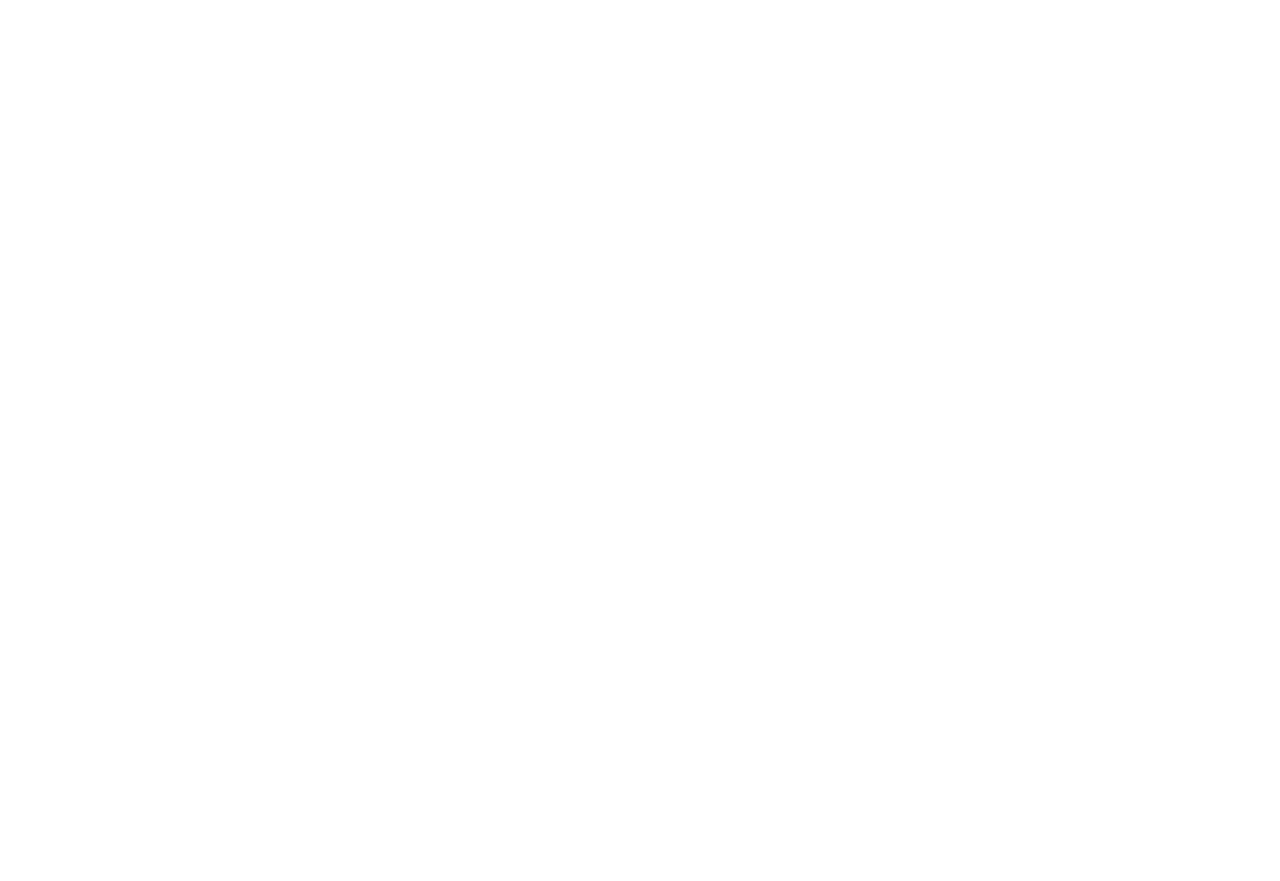
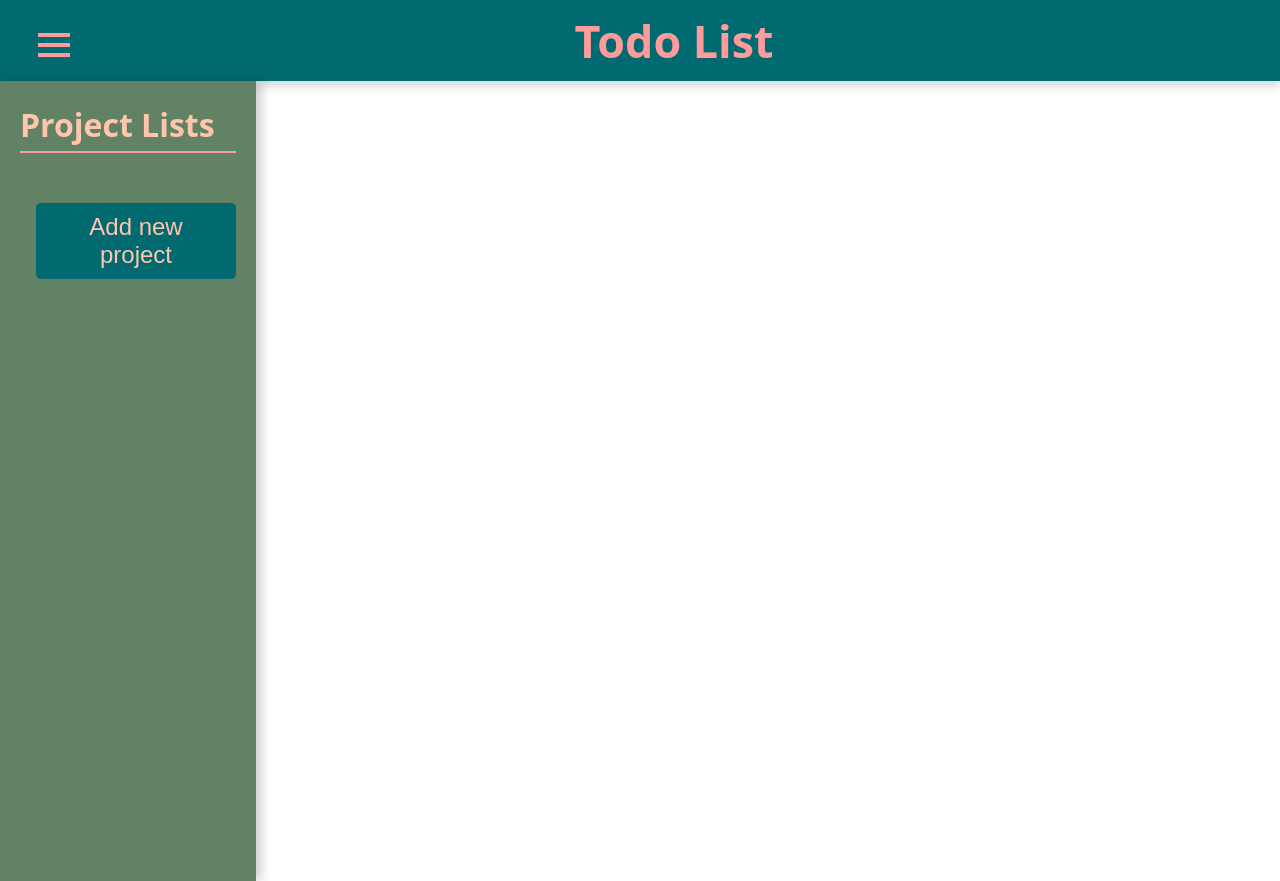
Before and after one commit to chowcli/odin-todo-list, a website built with webpack: page src/index.html in a window 1280 px wide. Before the commit the page ends 800 px from the top, so only its background shows below. Built offline with nearby package versions, Linux system fonts and the light colour scheme.

Commit message:
Add styling to the page and create page frame

```diff
--- a/src/index.html
+++ b/src/index.html
@@ -5,10 +5,34 @@
     <meta http-equiv="X-UA-Compatible" content="IE=edge" />
     <meta name="viewport" content="width=device-width, initial-scale=1.0" />
     <title><%= htmlWebpackPlugin.options.title %></title>
+    <link href="https://unpkg.com/boxicons@2.1.4/css/boxicons.min.css" rel="stylesheet" />
   </head>
   <body>
     <header>
+      <div class="logo">
+        <i class="bx bx-menu"></i>
+      </div>
+      <h1>Todo List</h1>
+    </header>
+    <main>
+      <div class="site-bar">
+        <h2>Project Lists</h2>
 
-    </header>
+        <div class="project-container"></div>
+
+        <button class="add-new-project">Add new project</button>
+
+        <div class="add-project-popup" hidden>
+          <input type="text" />
+
+          <div class="btn-group">
+            <button class="add-project">Add</button>
+            <button class="cancel">Cancel</button>
+          </div>
+        </div>
+      </div>
+
+      <div class="main-content"></div>
+    </main>
   </body>
 </html>
--- a/src/index.js
+++ b/src/index.js
@@ -0,0 +1,4 @@
+import "./styles/main.css";
+import "./styles/header.css";
+import "./styles/site-bar.css";
+import "./styles/content.css";
--- /dev/null
+++ b/src/styles/content.css
@@ -0,0 +1,4 @@
+.main-content {
+  background-color: var(--sage-3);
+  color: var(--yellow);
+}
--- /dev/null
+++ b/src/styles/header.css
@@ -0,0 +1,21 @@
+header {
+  background-color: var(--green);
+  color: var(--peach);
+  box-shadow: var(--box-shadow);
+
+  display: float;
+  text-align: center;
+  padding: 10px;
+}
+
+h1 {
+  font-size: 2.8rem;
+}
+
+.logo {
+  font-size: 3rem;
+  float: left;
+  margin-left: 20px;
+  margin-top: 5px;
+  cursor: pointer;
+}
--- /dev/null
+++ b/src/styles/main.css
@@ -0,0 +1,47 @@
+html {
+  box-sizing: border-box;
+}
+*,
+*:before,
+*:after {
+  box-sizing: inherit;
+  margin: 0px;
+  padding: 0px;
+}
+
+:root {
+  --font-family: system-ui, -apple-system, BlinkMacSystemFont, "Segoe UI", Roboto, Oxygen, Ubuntu, Cantarell,
+    "Open Sans", "Helvetica Neue", sans-serif;
+  --peach: rgb(255, 155, 155);
+  --peach-2: rgb(255, 198, 172);
+  --yellow: rgb(255, 246, 220);
+  --green: rgb(1, 106, 112);
+  --sage-dark: rgb(97, 130, 100);
+  --sage-light: rgb(200, 228, 178);
+  --sage-3: rgb(196, 193, 164);
+  --box-shadow: 0px 5px 10px rgb(214, 214, 214);
+}
+
+body {
+  font-family: var(--font-family);
+}
+
+/* width */
+::-webkit-scrollbar {
+  width: 10px;
+}
+
+/* Handle */
+::-webkit-scrollbar-thumb {
+  background: var(--peach-2);
+}
+
+/* Handle on hover */
+::-webkit-scrollbar-thumb:hover {
+  background: var(--peach);
+}
+
+main {
+  display: flex;
+  height: 100vh;
+}
--- /dev/null
+++ b/src/styles/site-bar.css
@@ -0,0 +1,72 @@
+.site-bar {
+  background-color: var(--sage-dark);
+  color: var(--peach-2);
+
+  padding: 20px;
+  width: 20%;
+  box-shadow: 5px 0 10px rgba(0, 0, 0, 0.2);
+}
+
+h2 {
+  font-size: 2rem;
+  padding: 2px 0 5px;
+  border-bottom: 2px solid var(--peach);
+}
+
+.project-container {
+  margin: 20px 0;
+}
+
+button.add-new-project {
+  background-color: var(--green);
+  border: none;
+  border-radius: 5px;
+  padding: 10px 20px;
+  color: var(--peach-2);
+  font-size: 1.5rem;
+
+  margin-top: 30px;
+  margin-left: 16px;
+  cursor: pointer;
+}
+
+.add-project-popup {
+  margin-top: 30px;
+  padding: 0 5px;
+
+  & input {
+    border: 1px solid var(--sage-light);
+    border-radius: 5px;
+
+    padding: 5px 10px;
+    margin-bottom: 15px;
+    width: 100%;
+
+    color: var(--sage-dark);
+    font-size: 1.2rem;
+  }
+
+  .btn-group {
+    display: grid;
+    grid-template-columns: repeat(2, 1fr);
+    gap: 15%;
+
+    & button {
+      font-size: 1.1rem;
+      font-weight: 800;
+      padding: 10px;
+
+      border: none;
+      border-radius: 5px;
+      cursor: pointer;
+    }
+
+    .add-project {
+      background-color: var(--sage-light);
+    }
+
+    .cancel {
+      background-color: var(--peach);
+    }
+  }
+}
--- a/webpack.config.js
+++ b/webpack.config.js
@@ -30,18 +30,6 @@ module.exports = {
         test: /\.css$/,
         use: ["style-loader", "css-loader"],
       },
-
-      {
-        // Loading images
-        test: /\.(png|svg|jpg|jpeg|gif)$/i,
-        type: "asset/resource",
-      },
-
-      {
-        // Loading fonts
-        test: /\.(woff|woff2|eot|ttf|otf)$/i,
-        type: "asset/resource",
-      },
     ],
   },
 
```
Also changed, not shown: src/components/projectDOM.js (added), src/components/site-barDOM.js (added).
